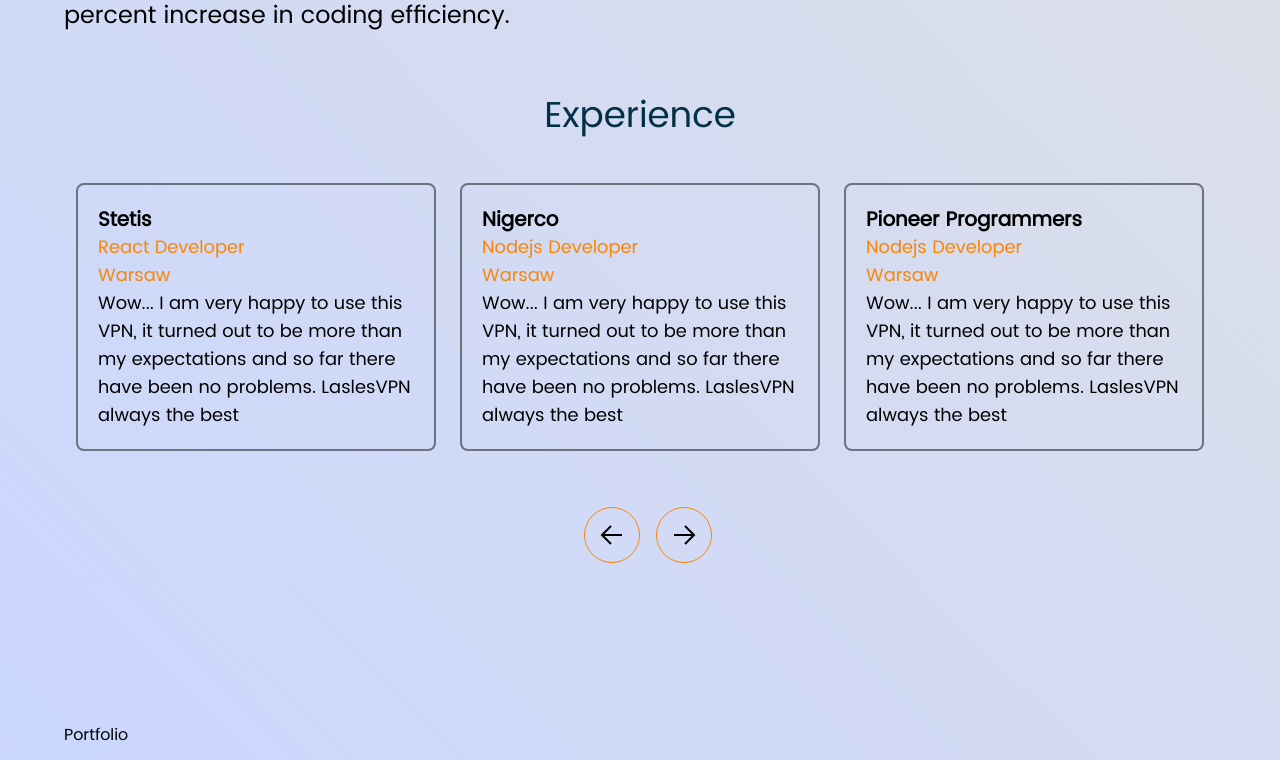
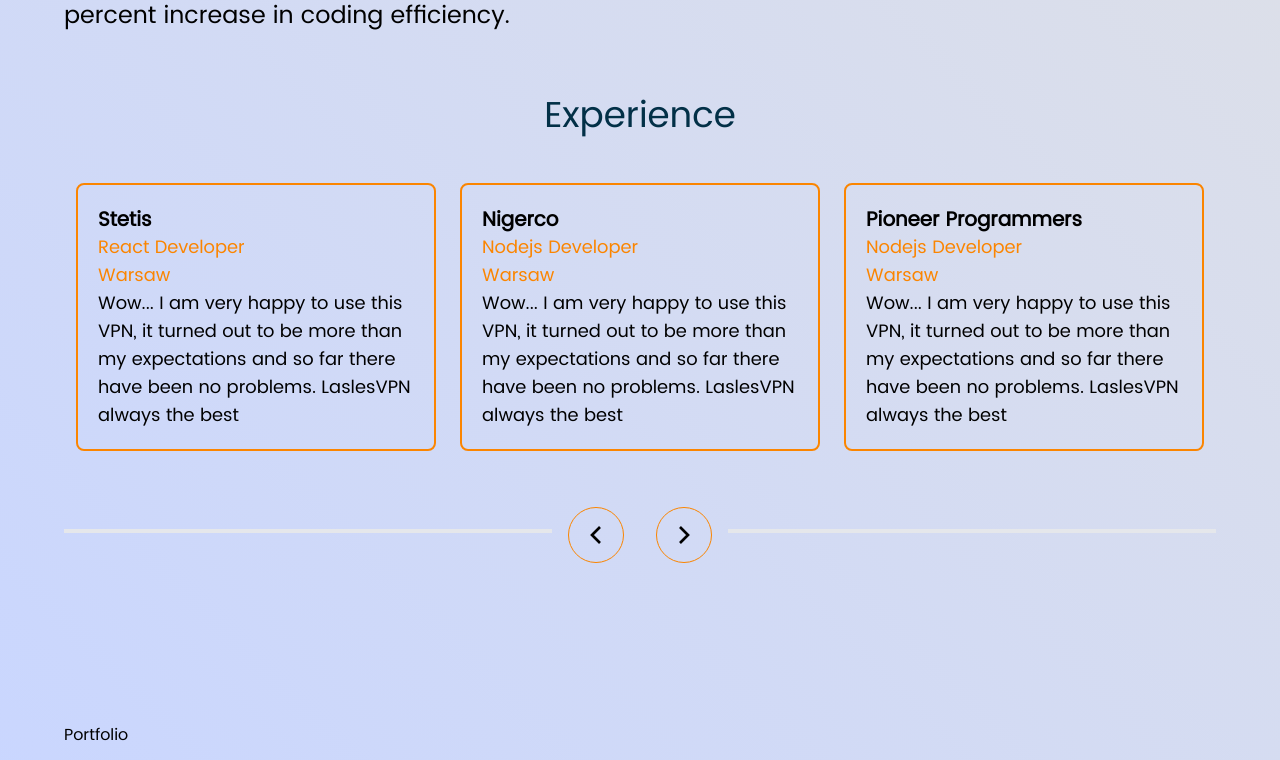
Before and after one commit to marwacoder/portfolio, a Next.js app: page / in a window 1280 px wide. Shown: the part 689-1449 px from the top of the page. Built offline with nearby package versions, Linux system fonts and the light colour scheme.

Commit message:
added hr bar

```diff
--- a/components/misc/ReactSlick.tsx
+++ b/components/misc/ReactSlick.tsx
@@ -2,7 +2,7 @@
 import 'slick-carousel/slick/slick-theme.css'
 import React,{useState} from 'react'
 
-import { GrLinkNext, GrLinkPrevious } from 'react-icons/gr'
+import { GrFormNext, GrFormPrevious } from 'react-icons/gr'
 import Slider from "react-slick";
 
 
@@ -101,7 +101,7 @@
              {experiences.map((ex, i)=>{
                 return (
                     <div key={i} className="px-3 text-left font-Poppins text-sm md:text-md lg:text-lg">
-                        <div className="border-2 border-gray-500 hover:border-secondary transition-all rounded-lg p-5 flex flex-col">
+                        <div className="border-2 border-secondary transition-all rounded-lg p-5 flex flex-col">
                     <div className=' md:text-xl font-bold '>{ex.company_name}</div>
                     <div className=' text-secondary'>
                      <div className='font-medium'>{ex.role}</div>
@@ -120,24 +120,25 @@
 
         </Slider>
           <div className="flex w-full items-center justify-center">
-            {/* <hr className='bg-secondary border-2 w-full' /> */}
-              <div className="flex flex-none justify-between w-auto mt-14">
+              <hr className='bg-secondary border-2 w-full mt-12' />
+              <div className="flex  justify-between w-auto mt-14">
                   <div
                       className="mx-4 flex items-center justify-center h-14 w-14 rounded-full bg-white border-secondary border hover:bg-secondary hover:text-white-500 transition-all text-secondary cursor-pointer"
                       onClick={sliderRef?.slickPrev}
                   >
-                      <GrLinkPrevious className='h-6 w-6' />
+                      <GrFormPrevious className='h-8 w-8 text-secondary' />
                   </div>
 
                   <div
-                      className="flex items-center justify-center h-14 w-14 rounded-full bg-white border-secondary border hover:bg-secondary hover:text-white-500 transition-all text-secondary cursor-pointer"
+                      className="flex items-center mx-4 justify-center h-14 w-14 rounded-full bg-white border-secondary border hover:bg-secondary hover:text-white-500 transition-all text-secondary cursor-pointer"
                       onClick={sliderRef?.slickNext}
                   >
-                      <GrLinkNext className='h-6 w-6' />
+                      <GrFormNext className='h-8 w-8 text-secondary'/>
 
                   </div>
                   {/* <hr className='bg-secondary border-2 w-full' /> */}
               </div>
+              <hr className='bg-secondary border-2 w-full mt-12' />
           </div>
       </>
   )
```
